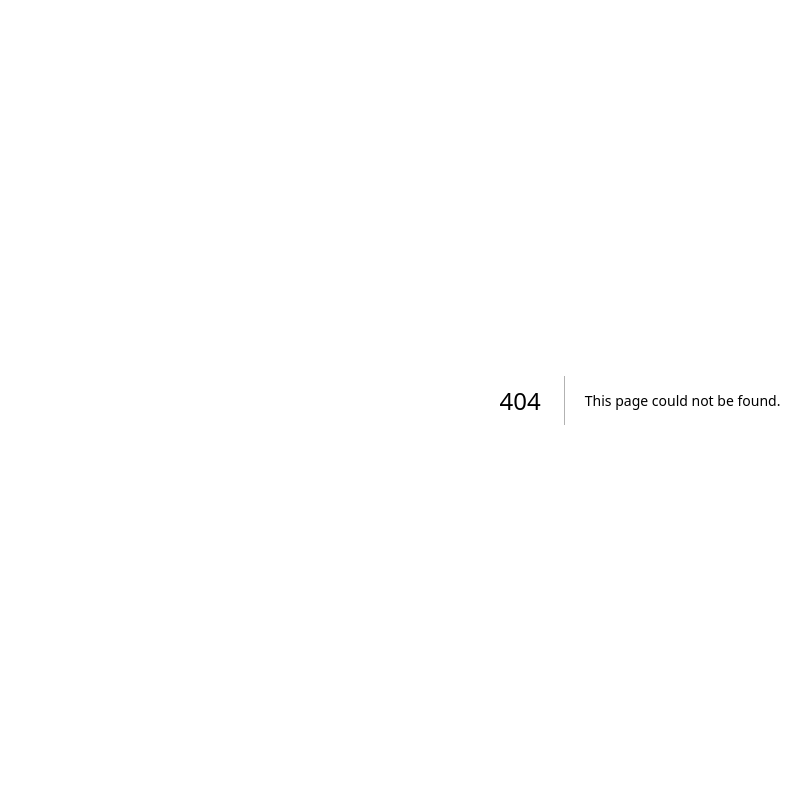
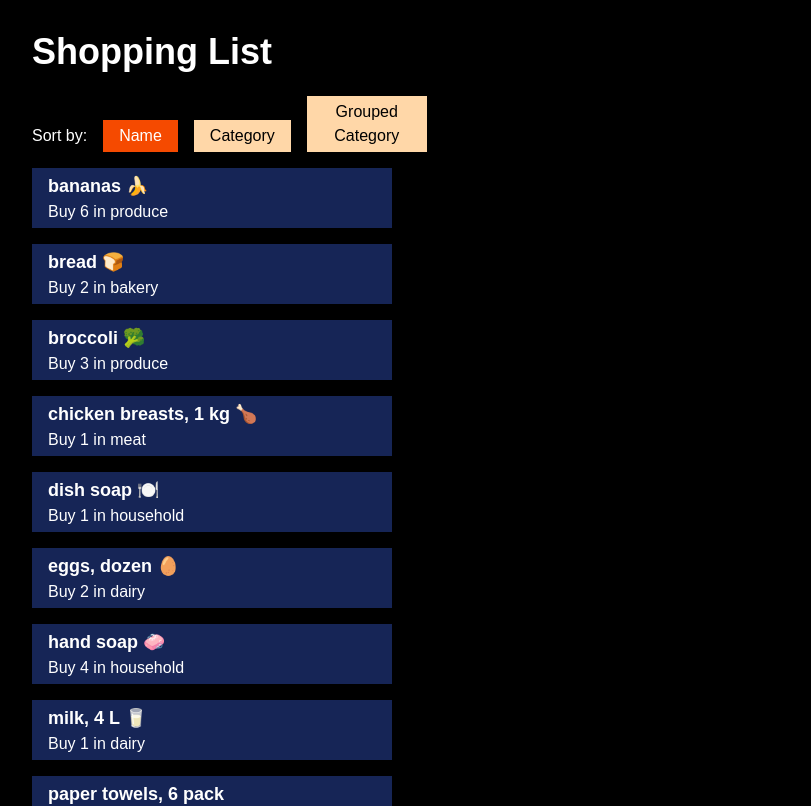
Before and after one commit to hannahsoftdev/cprg306-assignments, a Next.js app: page /week-6 in a window 1280 px wide. Before the commit this address had no page. Shown: the top 806 px of the page, without its empty margins (0-811 px from the left). Built offline with nearby package versions, Linux system fonts and the light colour scheme.

Commit message:
Assignment week 6

```diff
--- a/app/page.js
+++ b/app/page.js
@@ -26,6 +26,11 @@ export default function Home() {
           className= "hover:text-green-500 hover:underline"
           >Week 5 Assignment</Link>
         </li>
+        <li>
+          <Link href="./week-6/"
+          className= "hover:text-green-500 hover:underline"
+          >Week 6 Assignment</Link>
+        </li>
       </ul>
     </main>
 
--- /dev/null
+++ b/app/week-6/item-list.js
@@ -0,0 +1,92 @@
+'use client';
+
+import { useState } from 'react';
+import Item from './item';
+import items from './items.json';
+
+export default function ItemList() {
+  const [sortBy, setSortBy] = useState('name');
+
+  const sortedItems = [...items].sort((a, b) => {
+    if (sortBy === 'name') {
+      return a.name.localeCompare(b.name);
+    } else if (sortBy === 'category') {
+      return a.category.localeCompare(b.category);
+    } else {
+      return 0;
+    }
+  });
+
+  const groupedItems = items.reduce((groups, item) => {
+    if (!groups[item.category]) {
+      groups[item.category] = [];
+    }
+    groups[item.category].push(item);
+    return groups;
+  }, {});
+
+  return (
+    <div>
+      <div className="mb-4 space-x-4 text-white">
+        <span className="mr-4">Sort by:</span>
+        <button
+          onClick={() => setSortBy('name')}
+          className={`px-4 py-1 ${
+            sortBy === 'name' ? 'bg-orange-600 text-white' : 'bg-orange-200 text-black'
+          }`}
+        >
+          Name
+        </button>
+        <button
+          onClick={() => setSortBy('category')}
+          className={`px-4 py-1 ${
+            sortBy === 'category' ? 'bg-orange-600 text-white' : 'bg-orange-200 text-black'
+          }`}
+        >
+          Category
+        </button>
+        <button
+          onClick={() => setSortBy('grouped')}
+          className={`px-4 py-1 w-30 ${
+            sortBy === 'grouped' ? 'bg-orange-600 text-white' : 'bg-orange-200 text-black'
+          }`}
+        >
+          Grouped Category
+        </button>
+      </div>
+
+      {sortBy === 'grouped' ? (
+        <div className="space-y-6">
+          {Object.keys(groupedItems)
+            .sort()
+            .map((category) => (
+              <div key={category}>
+                <h2 className="text-xl text-white font-bold capitalize mb-2">{category}</h2>
+                <ul className="space-y-2">
+                  {groupedItems[category].map((item) => (
+                    <Item
+                      key={item.id}
+                      name={item.name}
+                      quantity={item.quantity}
+                      category={item.category}
+                    />
+                  ))}
+                </ul>
+              </div>
+            ))}
+        </div>
+      ) : (
+        <ul className="space-y-4">
+          {sortedItems.map((item) => (
+            <Item
+              key={item.id}
+              name={item.name}
+              quantity={item.quantity}
+              category={item.category}
+            />
+          ))}
+        </ul>
+      )}
+    </div>
+  );
+}
--- /dev/null
+++ b/app/week-6/item.js
@@ -0,0 +1,8 @@
+export default function Item({ name, quantity, category }) {
+  return (
+    <li className="bg-blue-950 p-4 py-1 w-90">
+      <h3 className="text-white font-semibold text-lg">{name}</h3>
+      <p className="text-white">Buy {quantity} in {category}</p>
+    </li>
+  );
+}
--- /dev/null
+++ b/app/week-6/items.json
@@ -0,0 +1,74 @@
+[
+  {
+    "id": "1h2GJKH12gkHG31h1H",
+    "name": "milk, 4 L 🥛",
+    "quantity": 1,
+    "category": "dairy"
+  },
+  {
+    "id": "2KJH3k2j3H1k2J3K1H",
+    "name": "bread 🍞",
+    "quantity": 2,
+    "category": "bakery"
+  },
+  {
+    "id": "3h2KJH3k2j3H1k2J3",
+    "name": "eggs, dozen 🥚",
+    "quantity": 2,
+    "category": "dairy"
+  },
+  {
+    "id": "4k2J3K1H2GJKH12gk",
+    "name": "bananas 🍌",
+    "quantity": 6,
+    "category": "produce"
+  },
+  {
+    "id": "5H1h1H2KJH3k2j3H",
+    "name": "broccoli 🥦",
+    "quantity": 3,
+    "category": "produce"
+  },
+  {
+    "id": "6H1k2J3K1H2GJKH1",
+    "name": "chicken breasts, 1 kg 🍗",
+    "quantity": 1,
+    "category": "meat"
+  },
+  {
+    "id": "7gkHG31h1H2KJH3k",
+    "name": "pasta sauce 🍝",
+    "quantity": 3,
+    "category": "canned goods"
+  },
+  {
+    "id": "8j3H1k2J3K1H2GJK",
+    "name": "spaghetti, 454 g 🍝",
+    "quantity": 2,
+    "category": "dry goods"
+  },
+  {
+    "id": "9H12gkHG31h1H2KJ",
+    "name": "toilet paper, 12 pack 🧻",
+    "quantity": 1,
+    "category": "household"
+  },
+  {
+    "id": "10H3k2j3H1k2J3K1",
+    "name": "paper towels, 6 pack",
+    "quantity": 1,
+    "category": "household"
+  },
+  {
+    "id": "11k2J3K1H2GJKH12",
+    "name": "dish soap 🍽️",
+    "quantity": 1,
+    "category": "household"
+  },
+  {
+    "id": "12GJKH12gkHG31h1",
+    "name": "hand soap 🧼",
+    "quantity": 4,
+    "category": "household"
+  }
+]
--- /dev/null
+++ b/app/week-6/page.js
@@ -0,0 +1,10 @@
+import ItemList from './item-list';
+
+export default function Page() {
+  return (
+    <main className="bg-black p-8">
+      <h1 className="text-white text-4xl font-bold mb-6">Shopping List</h1>
+      <ItemList />
+    </main>
+  );
+}
```
